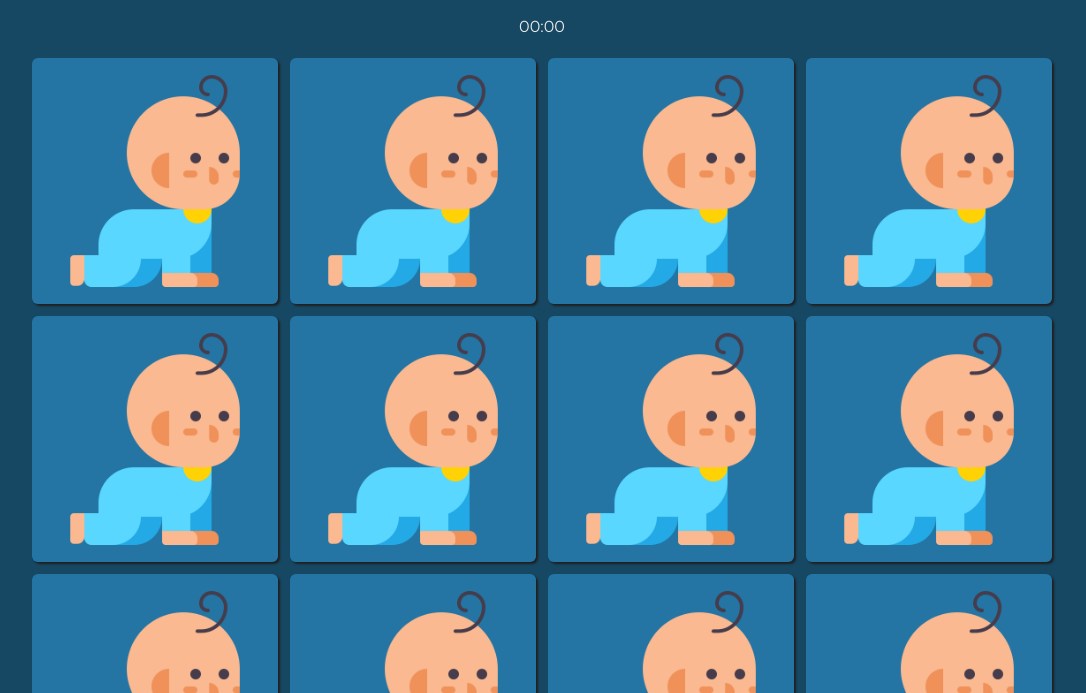
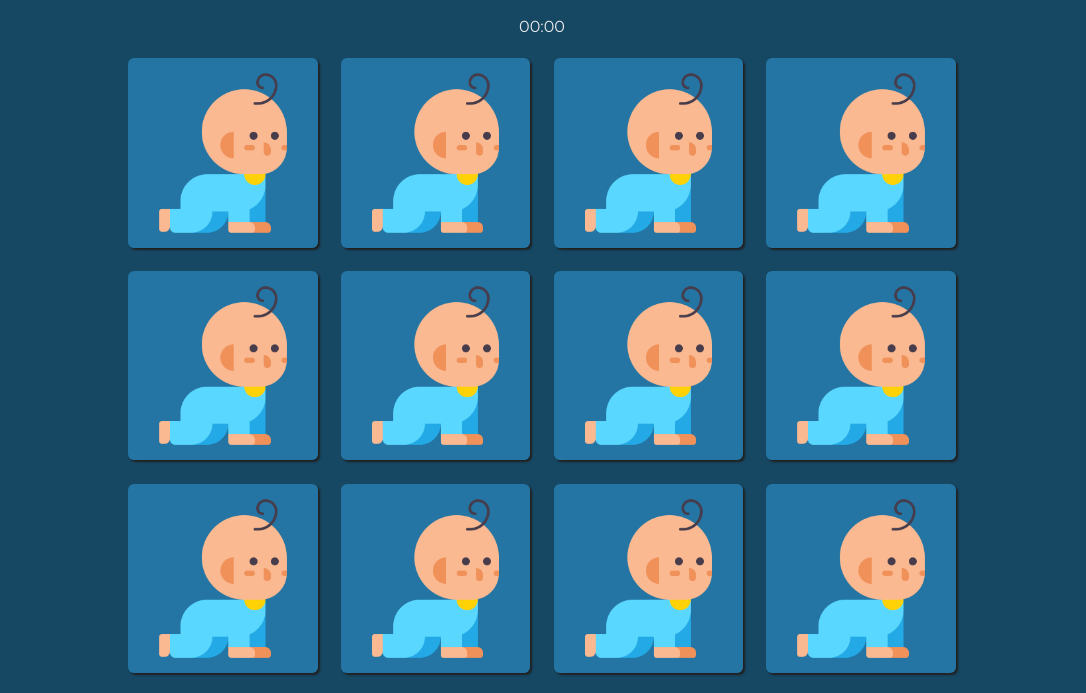
Before and after one commit to maslana-mucha/JS.Baby-Memory-Game, a website: page index.html in a window 1280 px wide. Shown: the part 62-755 px from the top of the page, without its empty margins (98-1184 px from the left). Drawn offline with Linux system fonts and the light colour scheme.

Commit message:
Changing styles for game board

```diff
--- a/index.html
+++ b/index.html
@@ -45,7 +45,7 @@
       <img class="front" src="./img/bottle.png" alt="Bottle">
       <img class="back" src="./img/baby-game.png" alt="Card">
     </div>
-    <div class="card" data-name="bottles">
+    <div class="card" data-name="bottle">
       <img class="front" src="./img/bottle.png" alt="Bottle">
       <img class="back" src="./img/baby-game.png" alt="Card">
     </div>
--- a/sass/style.scss
+++ b/sass/style.scss
@@ -22,8 +22,8 @@ footer {
 }
 
 .game {
-  max-width: 80vw;
-  height: 80vw;
+  max-width: 65vw;
+  height: 65vw;
   margin: auto;
   display: flex;
   flex-wrap: wrap;
@@ -34,8 +34,8 @@ footer {
 
 .card {
   position: relative;
-  flex-basis: 24%;
-  height: 24%;
+  flex-basis: calc(24% - 10px);
+  height: calc(24% - 10px);
   margin: 2px;
   border-radius: 6px;
   box-shadow: 2px 2px 2px rgb(32, 32, 32);
@@ -43,7 +43,7 @@ footer {
   transform-style: preserve-3d;
   cursor: pointer;
 
-  & .flip {
+  &.flip {
     transform: rotateY(-180deg);
   }
 }
```
Also changed, not shown: css/style.css, 1 other file.
